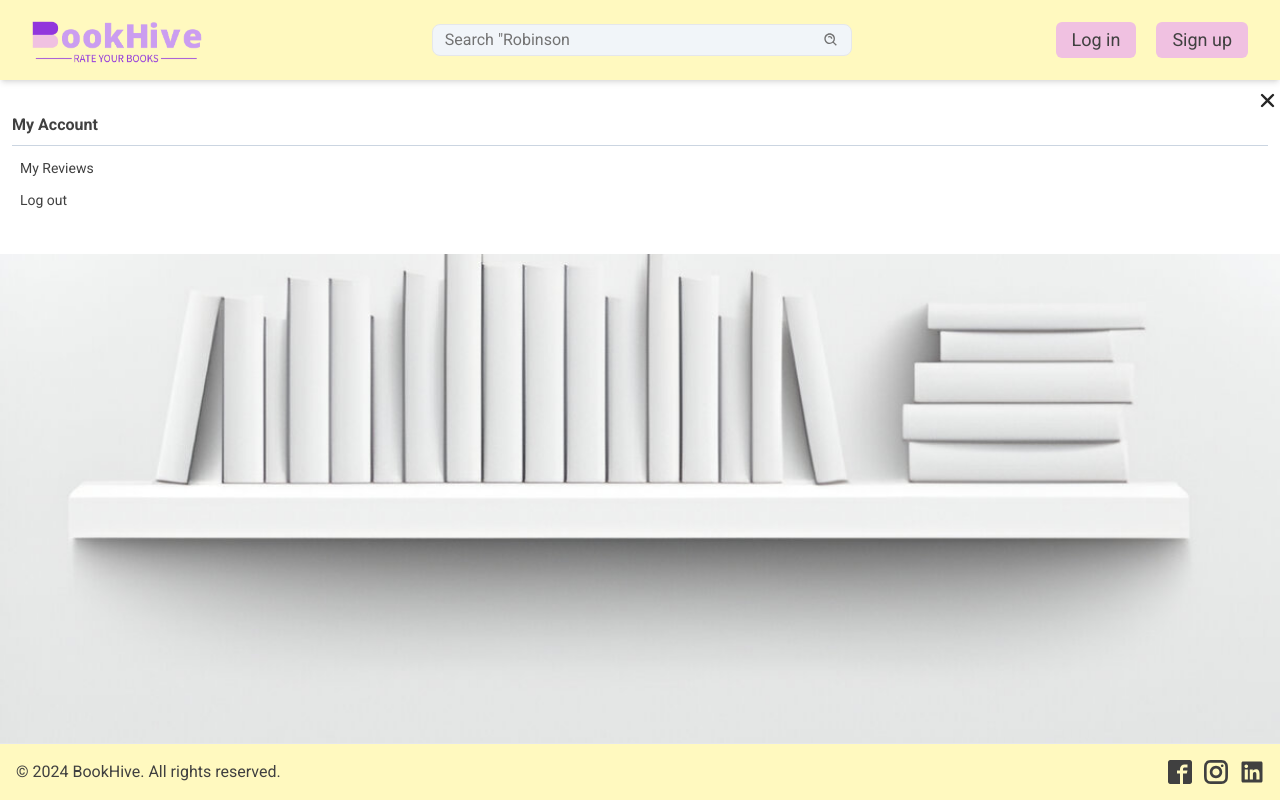
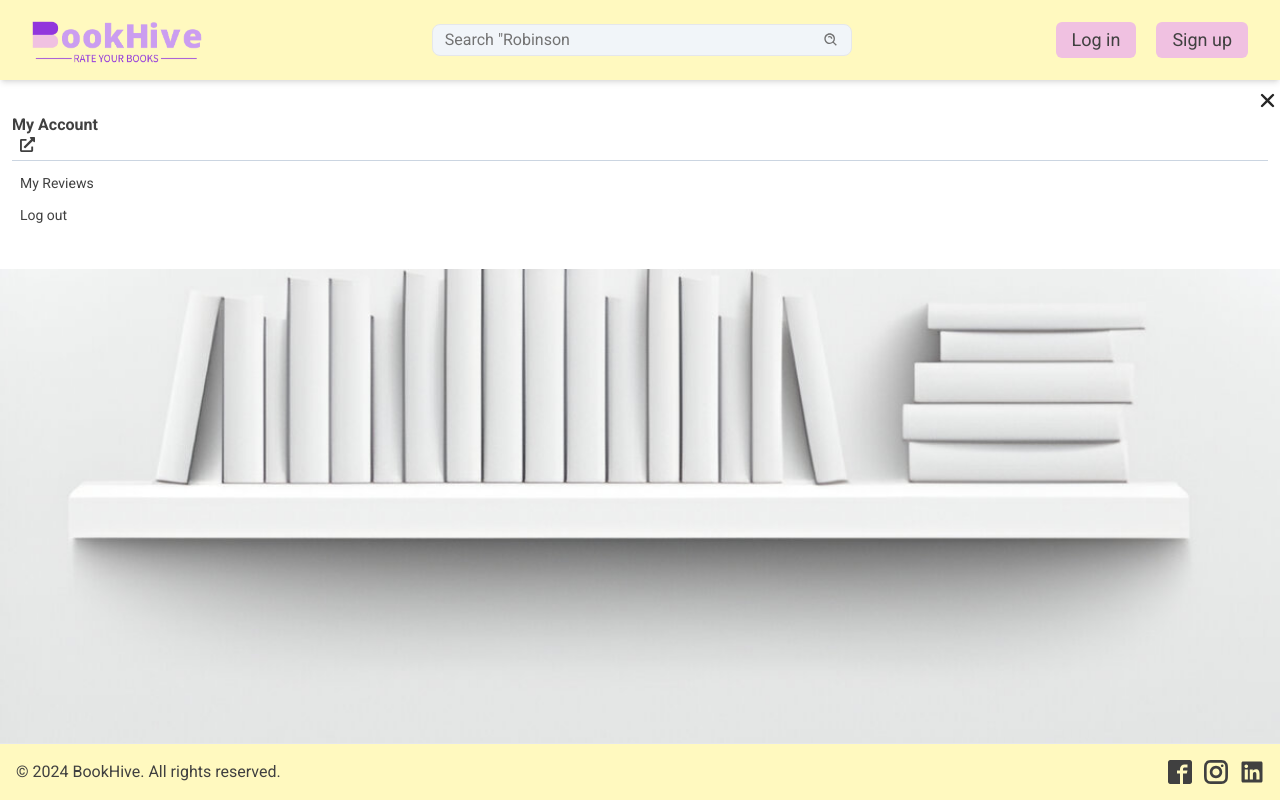
Before and after one commit to Eshan-Nayanapriya/Book-Review-Application, a React app in the folder frontend/: page /mobile-user in a window 1280 px wide. Built offline with nearby package versions, Linux system fonts and the light colour scheme; no server answers; the HTML template or start-up script is replaced by a standard one.

Commit message:
Add user profile link to UserMenu; implement Dashboard and Profile components with routing

```diff
--- a/frontend/src/components/UserMenu.jsx
+++ b/frontend/src/components/UserMenu.jsx
@@ -7,6 +7,7 @@ import SummaryApi from "../config/Summary.api";
 import { logout } from "../store/userSlice";
 import toast from "react-hot-toast";
 import AxiosToastError from "../utils/AxiosToastError";
+import { FaExternalLinkAlt } from "react-icons/fa";
 
 const UserMenu = ({ setShowUserMenu }) => {
   const user = useSelector((state) => state?.user);
@@ -36,7 +37,14 @@ const UserMenu = ({ setShowUserMenu }) => {
   return (
     <div>
       <div className="font-semibold">My Account</div>
-      <div className="text-sm">{user.name || user.email}</div>
+      <div className="text-sm flex items-center gap-2">
+        <span className="mex-w-52 text-ellipsis line-clamp-1">
+          {user.name || user.email}
+        </span>
+        <Link to={"/dashboard/profile"} className="hover:text-blue-400">
+          <FaExternalLinkAlt size={15} />
+        </Link>
+      </div>
 
       <Divider />
 
--- /dev/null
+++ b/frontend/src/layouts/Dashboard.jsx
@@ -0,0 +1,7 @@
+import React from "react";
+
+const Dashboard = () => {
+  return <div>dashboard</div>;
+};
+
+export default Dashboard;
--- /dev/null
+++ b/frontend/src/pages/Profile.jsx
@@ -0,0 +1,11 @@
+import React from 'react'
+
+const Profile = () => {
+  return (
+    <div>
+      profile
+    </div>
+  )
+}
+
+export default Profile
```
Also changed, not shown: frontend/src/routes/index.jsx (+12 -0 lines).
